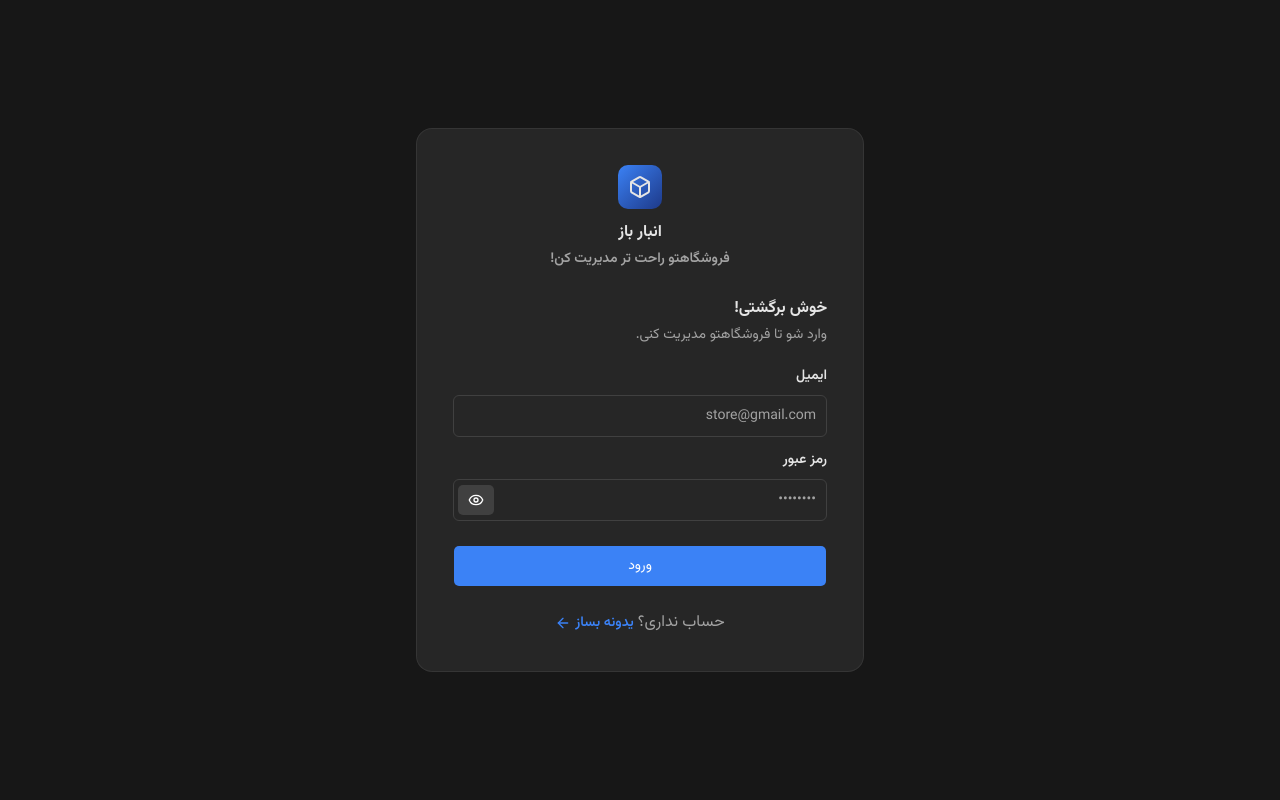
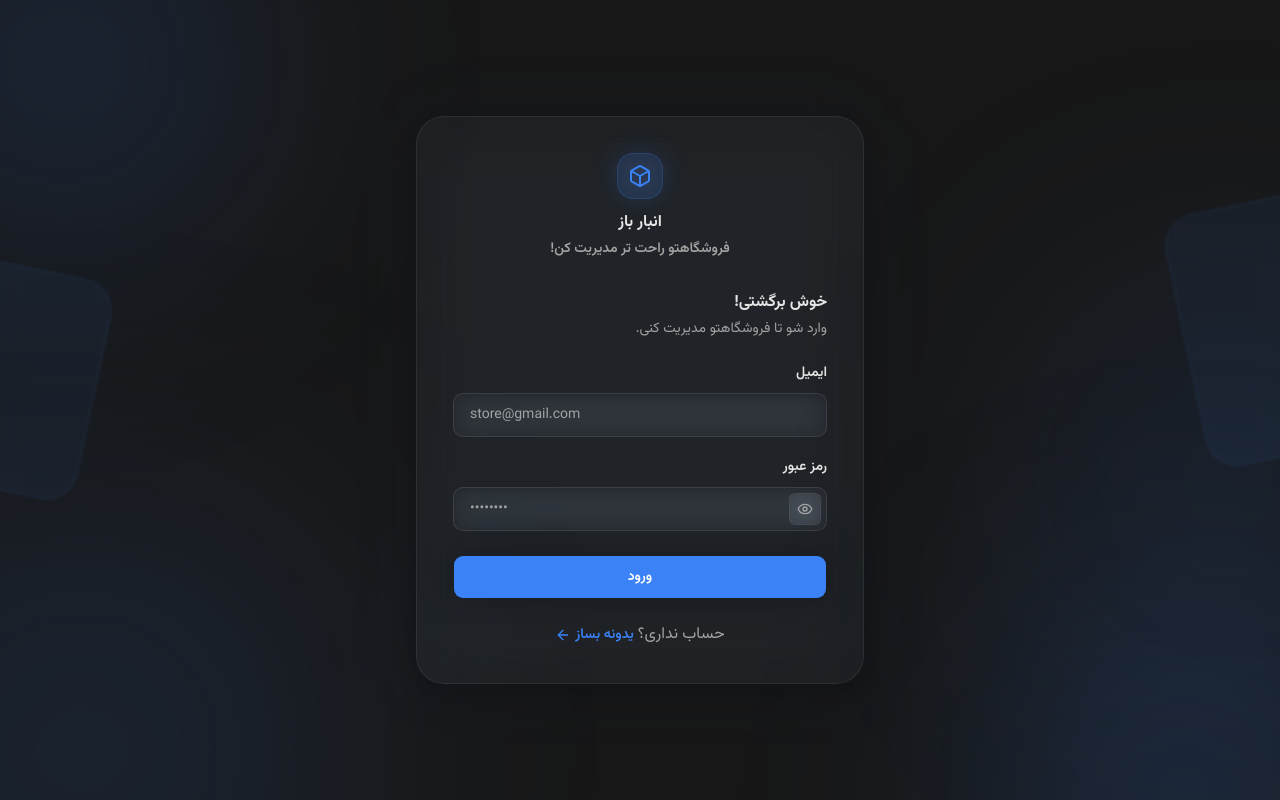
Before and after one commit to salartalaA/storage, a Next.js app: page /auth/login in a window 1280 px wide. Built offline with nearby package versions, Linux system fonts and the light colour scheme; no server answers.

Commit message:
styles: redesign auth pages

```diff
--- a/app/auth/login/page.tsx
+++ b/app/auth/login/page.tsx
@@ -12,20 +12,39 @@ export default async function LoginPage() {
   }
 
   return (
-    <main className="mx-3 flex min-h-screen items-center justify-center overflow-hidden bg-background text-foreground sm:mx-0">
-      <div className="w-full max-w-md rounded-2xl border border-border/60 bg-card p-6 shadow-card backdrop-blur-md sm:p-9">
+    <main className="relative mx-3 flex min-h-screen items-center justify-center overflow-hidden bg-background text-foreground sm:mx-0">
+      {/* Ambient background */}
+      <div className="pointer-events-none absolute inset-0 overflow-hidden">
+        <div className="absolute -top-32 -left-32 size-96 rounded-full bg-primary/15 blur-[120px]" />
+        <div className="absolute -bottom-40 -left-32 size-105 rounded-full bg-primary/20 blur-[140px]" />
+        <div className="absolute top-1/3 -right-40 size-105 rounded-full bg-primary/10 blur-[130px]" />
+        <div className="absolute -right-24 -bottom-48 size-96 rounded-full bg-primary/20 blur-[130px]" />
+
+        {/* Soft glass shapes */}
+        <div className="absolute top-1/3 -left-16 h-56 w-40 rotate-12 rounded-4xl border border-primary/10 bg-primary/5 blur-[1px] backdrop-blur-sm" />
+        <div className="absolute top-1/4 -right-20 h-64 w-44 -rotate-12 rounded-4xl border border-primary/10 bg-primary/5 blur-[1px] backdrop-blur-sm" />
+      </div>
+
+      {/* Login card */}
+      <div className="relative z-10 w-full max-w-md rounded-[1.75rem] border border-foreground/8 bg-foreground/4.5 p-6 shadow-[0_8px_40px_rgba(0,0,0,0.35)] backdrop-blur-[18px] sm:p-9">
+        {/* Subtle card glow */}
+        <div className="pointer-events-none absolute inset-0 -z-10 rounded-[1.75rem] bg-primary/[0.035] blur-2xl" />
+
         <div className="flex flex-col items-center justify-center gap-3">
-          <span className="rounded-xl bg-linear-to-br from-primary to-accent p-2.5">
-            <Box className="stroke-2" />
+          <span className="rounded-2xl border border-primary/20 bg-primary/15 p-2.5 shadow-[0_0_25px_rgba(59,130,246,0.18)] backdrop-blur-md">
+            <Box className="stroke-2 text-primary" />
           </span>
+
           <h1 className="font-bold text-foreground">{"انبار باز"}</h1>
+
           <p className="-mt-2 font-semibold text-muted-foreground text-sm">
             {"فروشگاهتو راحت تر مدیریت کن!"}
           </p>
         </div>
 
-        <div className="mt-7 flex flex-col gap-1">
-          <h3 className="font-bold">{"خوش برگشتی!"}</h3>
+        <div className="mt-8 flex flex-col gap-1">
+          <h3 className="font-bold text-foreground">{"خوش برگشتی!"}</h3>
+
           <p className="text-muted-foreground text-sm">
             {"وارد شو تا فروشگاهتو مدیریت کنی."}
           </p>
@@ -34,12 +53,14 @@ export default async function LoginPage() {
         <LoginPageForm />
 
         <div className="mt-6 flex items-center justify-center gap-x-1">
-          <p className="text-muted-foreground">{"حساب نداری؟"} </p>
+          <p className="text-muted-foreground">{"حساب نداری؟"}</p>
+
           <Link
-            className="flex items-center gap-x-1 font-semibold text-primary text-sm"
-            href={"/auth/register"}
+            className="flex items-center gap-x-1 font-semibold text-primary text-sm transition-colors hover:text-primary/80"
+            href="/auth/register"
           >
-            {"یدونه بساز"} <ArrowLeft size={16} />
+            {"یدونه بساز"}
+            <ArrowLeft size={16} />
           </Link>
         </div>
       </div>
--- a/app/auth/register/page.tsx
+++ b/app/auth/register/page.tsx
@@ -12,20 +12,45 @@ export default async function RegisterPage() {
   }
 
   return (
-    <main className="mx-3 flex min-h-screen items-center justify-center overflow-hidden bg-background text-foreground sm:mx-0">
-      <div className="w-full max-w-md rounded-2xl border border-border/60 bg-card p-6 shadow-card backdrop-blur-md sm:p-9">
+    <main className="relative mx-3 flex min-h-screen items-center justify-center overflow-hidden bg-background text-foreground sm:mx-0">
+      {/* Ambient background */}
+      <div className="pointer-events-none absolute inset-0 overflow-hidden">
+        <div className="absolute -top-32 -left-32 size-96 rounded-full bg-primary/15 blur-[120px]" />
+
+        <div className="absolute -bottom-40 -left-32 size-105 rounded-full bg-primary/20 blur-[140px]" />
+
+        <div className="absolute top-1/3 -right-40 size-105 rounded-full bg-primary/10 blur-[130px]" />
+
+        <div className="absolute -right-24 -bottom-48 size-96 rounded-full bg-primary/20 blur-[130px]" />
+
+        {/* Glass shapes */}
+        <div className="absolute top-1/3 -left-16 h-56 w-40 rotate-12 rounded-4xl border border-primary/10 bg-primary/5 blur-[1px] backdrop-blur-sm" />
+
+        <div className="absolute top-1/4 -right-20 h-64 w-44 -rotate-12 rounded-4xl border border-primary/10 bg-primary/5 blur-[1px] backdrop-blur-sm" />
+      </div>
+
+      {/* Card */}
+      <div className="relative z-10 w-full max-w-md rounded-[1.75rem] border border-foreground/8 bg-foreground/4.5 p-6 shadow-[0_8_40px_rgba(0,0,0,0.35)] backdrop-blur-[18px] sm:p-9">
+        {/* Card glow */}
+        <div className="pointer-events-none absolute inset-0 -z-10 rounded-[1.75rem] bg-primary/[0.035] blur-2xl" />
+
+        {/* Brand */}
         <div className="flex flex-col items-center justify-center gap-3">
-          <span className="rounded-xl bg-linear-to-br from-primary to-accent p-2.5">
-            <Box className="stroke-2" />
+          <span className="rounded-2xl border border-primary/20 bg-primary/15 p-2.5 shadow-[0_0_25px_rgba(59,130,246,0.18)] backdrop-blur-md">
+            <Box className="stroke-2 text-primary" />
           </span>
+
           <h1 className="font-bold text-foreground">{"انبار باز"}</h1>
+
           <p className="-mt-2 font-semibold text-muted-foreground text-sm">
             {"فروشگاهتو راحت تر مدیریت کن!"}
           </p>
         </div>
 
-        <div className="mt-7 flex flex-col gap-1">
-          <h3 className="font-bold">{"ساخت حساب"}</h3>
+        {/* Title */}
+        <div className="mt-8 flex flex-col gap-1">
+          <h3 className="font-bold text-foreground">{"ساخت حساب"}</h3>
+
           <p className="text-muted-foreground text-sm">
             {"کمتر از یه دقیقه حساب بساز و شروع کن"}
           </p>
@@ -34,12 +59,14 @@ export default async function RegisterPage() {
         <RegisterPageForm />
 
         <div className="mt-6 flex items-center justify-center gap-x-1">
-          <p className="text-muted-foreground">{"حساب داری؟"} </p>
+          <p className="text-muted-foreground">{"حساب داری؟"}</p>
+
           <Link
-            className="flex items-center gap-x-1 font-semibold text-primary text-sm"
-            href={"/auth/login"}
+            className="flex items-center gap-x-1 font-semibold text-primary text-sm transition-colors hover:text-primary/80"
+            href="/auth/login"
           >
-            {"وارد شو"} <ArrowLeft size={16} />
+            {"وارد شو"}
+            <ArrowLeft size={16} />
           </Link>
         </div>
       </div>
--- a/components/auth/login/login-page-form.tsx
+++ b/components/auth/login/login-page-form.tsx
@@ -16,7 +16,9 @@ export default function LoginPageForm() {
     formState: { errors, isSubmitting },
     handleSubmit,
     register,
-  } = useForm({ resolver: zodResolver(loginSchema) });
+  } = useForm({
+    resolver: zodResolver(loginSchema),
+  });
 
   const [showPassword, setShowPassword] = useState(false);
 
@@ -39,21 +41,28 @@ export default function LoginPageForm() {
 
   return (
     <form
-      className="mt-6 flex flex-col gap-4"
+      className="mt-6 flex flex-col gap-5"
       onSubmit={handleSubmit(onsubmit)}
     >
-      <div className="flex flex-col gap-3">
-        <Label className="font-semibold" htmlFor="email">
+      {/* Email */}
+      <div className="flex flex-col gap-2.5">
+        <Label
+          className="font-semibold text-foreground text-sm"
+          htmlFor="email"
+        >
           {"ایمیل"}
         </Label>
+
         <Input
           autoComplete="off"
-          className="py-5"
+          className="h-11 rounded-xl border border-foreground/10 bg-foreground/[0.035] px-4 text-foreground shadow-black/10 shadow-inner backdrop-blur-md transition-all placeholder:text-muted-foreground focus:border-primary/40 focus:bg-foreground/6 focus:ring-2 focus:ring-primary/20"
+          dir="ltr"
           id="email"
           placeholder="store@gmail.com"
           type="text"
           {...register("email")}
         />
+
         {errors.email ? (
           <div className="font-semibold text-destructive text-xs">
             {errors.email.message}
@@ -61,28 +70,35 @@ export default function LoginPageForm() {
         ) : null}
       </div>
 
-      <div className="flex flex-col gap-3">
-        <Label className="font-semibold" htmlFor="password">
+      {/* Password */}
+      <div className="flex flex-col gap-2.5">
+        <Label
+          className="font-semibold text-foreground text-sm"
+          htmlFor="password"
+        >
           {"رمز عبور"}
         </Label>
+
         <div className="relative">
           <Input
             autoComplete="off"
-            className="py-5"
+            className="h-11 rounded-xl border border-foreground/10 bg-foreground/[0.035] px-4 pr-12 text-foreground shadow-black/10 shadow-inner backdrop-blur-md transition-all placeholder:text-muted-foreground focus:border-primary/40 focus:bg-foreground/6 focus:ring-2 focus:ring-primary/20"
+            dir="ltr"
             id="password"
+            {...register("password")}
             placeholder="••••••••"
             type={showPassword ? "text" : "password"}
-            {...register("password")}
           />
 
           <Button
-            className={"absolute top-[5px] left-1 bg-input!"}
+            className="absolute top-1/2 right-1.5 size-8 -translate-y-1/2! rounded-lg border border-foreground/10 bg-foreground/6 text-muted-foreground backdrop-blur-md hover:bg-foreground/10 hover:text-foreground"
             onClick={handleShowPassword}
             type="button"
           >
-            {showPassword ? <EyeOff size={17} /> : <Eye size={17} />}
+            {showPassword ? <EyeOff size={16} /> : <Eye size={16} />}
           </Button>
         </div>
+
         {errors.password ? (
           <div className="font-semibold text-destructive text-xs">
             {errors.password.message}
@@ -90,7 +106,12 @@ export default function LoginPageForm() {
         ) : null}
       </div>
 
-      <Button className={"mt-2 py-5"} disabled={isSubmitting} type="submit">
+      {/* Submit */}
+      <Button
+        className="mt-1 h-11 rounded-xl bg-primary font-semibold text-primary-foreground shadow-[0_0_35px_rgba(0,0,0,0.25)] transition-all hover:bg-primary/90 hover:shadow-[0_0_45px_rgba(0,0,0,0.35)]"
+        disabled={isSubmitting}
+        type="submit"
+      >
         {isSubmitting ? (
           <Loader2 className="animate-spin" />
         ) : (
```
Also changed, not shown: components/auth/register/register-page-form.tsx (+42 -16 lines).
